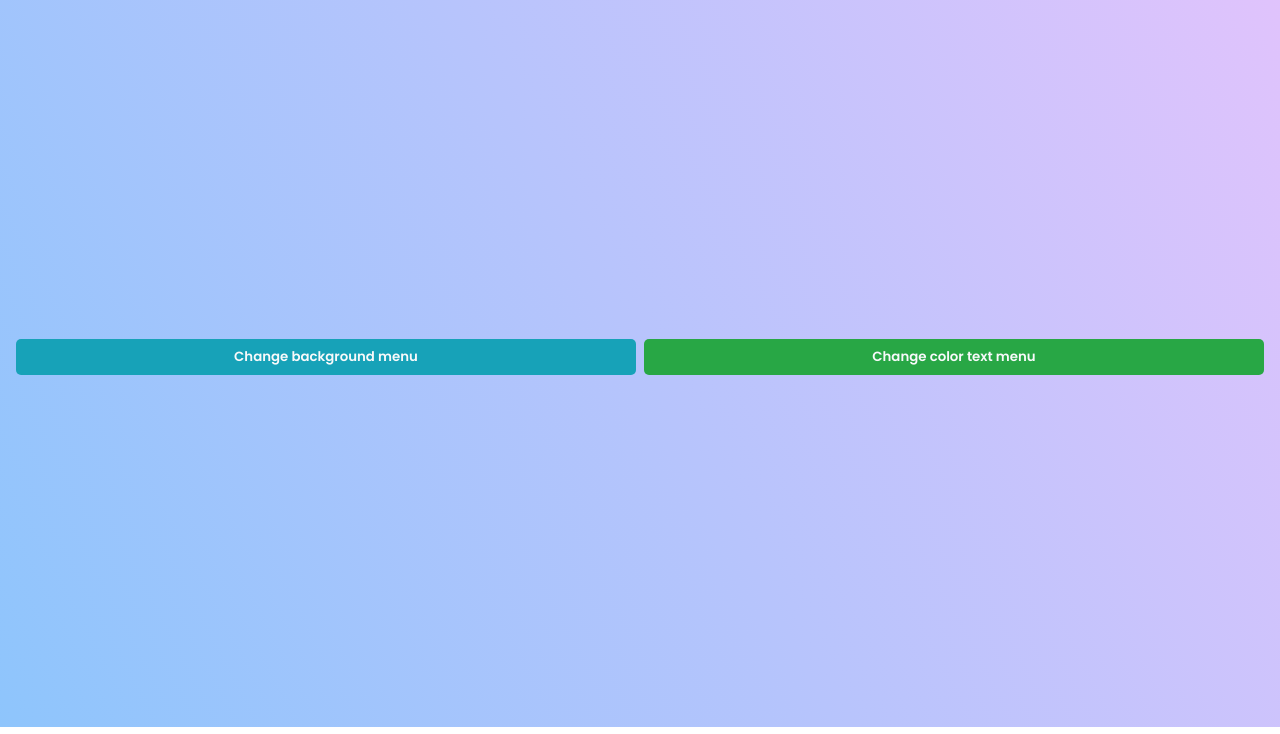
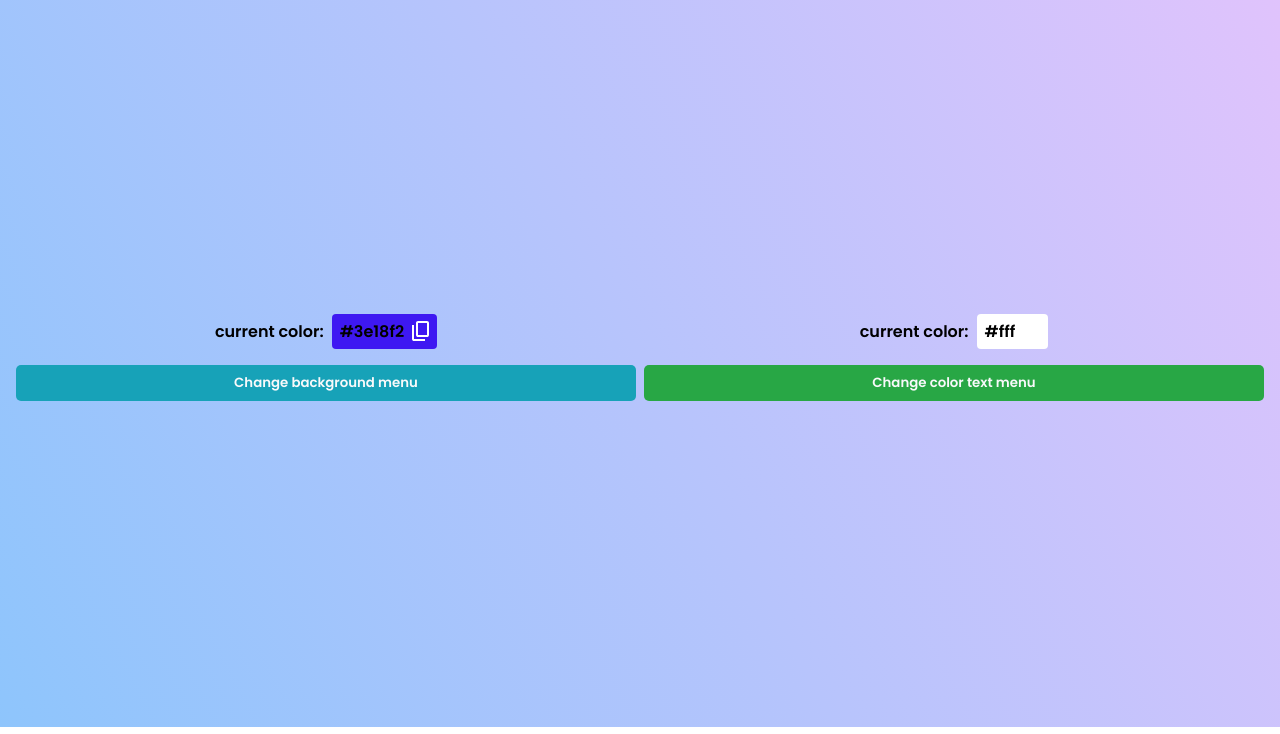
Before and after one commit to GersonBenito/menu-responsive, a plain HTML site: page index.html in a window 1280 px wide. Both pictures are taken after a click on the button "Change background menu". Shown: the part 66-800 px from the top of the page. Drawn offline with Linux system fonts and the light colour scheme.

Commit message:
feat: copy color added and README update

```diff
--- a/index.html
+++ b/index.html
@@ -48,8 +48,34 @@
     <!-- content -->
     <div class="content-page">
         <div class="actions">
-            <button class="custom-btn primary btn-bg">Change background menu</button>
-            <button class="custom-btn secondary btn-color">Change color text menu</button>
+            <div class="action">
+                <div class="current-color">
+                    current color:
+                    <span class="color">
+                        <div class="bg">
+                            rgb(86, 197, 127)
+                        </div>
+                        <div class="copy-color">
+                            <img src="./assets/svg/icon-copy.svg" id="background" alt="icon-copy">
+                        </div>
+                    </span>
+                </div>
+                <button class="custom-btn primary btn-bg">Change background menu</button>
+            </div>
+            <div class="action">
+                <div class="current-color">
+                    current color:
+                    <span class="color">
+                        <div class="textColor">
+                            #fff
+                        </div>
+                        <div class="copy-color">
+                            <img src="./assets/svg/icon-copy.svg" id="text" alt="icon-copy">
+                        </div>
+                    </span>
+                </div>
+                <button class="custom-btn secondary btn-color">Change color text menu</button>
+            </div>
         </div>
     </div>
 </body>
--- a/public/js/menu.js
+++ b/public/js/menu.js
@@ -7,8 +7,16 @@ addEventListener('DOMContentLoaded', () => {
     const menu = document.querySelector('.menu');
     const menuOptionsMovil = document.querySelector('.menu-options-collapse');
     const menuOptionsWeb = document.querySelector('.menu-options');
+    const bgColor = document.querySelector('.bg');
+    const textColor = document.querySelector('.textColor');
+    const iconCopyBG = document.querySelector('#background');
+    const iconCopyC = document.querySelector('#text');
 
     let toogle = false;
+    let colorBg = 'rgb(86, 197, 127)';
+    let textC = '#fff';
+    bgColor.parentElement.style.background = colorBg;
+    textColor.parentElement.style.background = textC;
 
     const randomColor = () =>{
         const color = "#xxxxxx".replace(/x/g, y=>(Math.random()*16|0).toString(16));
@@ -23,17 +31,29 @@ addEventListener('DOMContentLoaded', () => {
     }
 
     const changeBacground = () => {
-        menu.style.backgroundColor = randomColor();
+        const color = randomColor();
+        menu.style.backgroundColor = color;
+        bgColor.textContent = color;
+        bgColor.parentElement.style.background = color;
+        colorBg = color;
     }
 
     const changeTextColor = () => {
-        // console.log(menuOptionsMovil.style);
-        menuOptionsMovil.style.color = randomColor();
-        menuOptionsWeb.style.color = randomColor();
+        const color = randomColor();
+        menuOptionsMovil.style.color = color;
+        menuOptionsWeb.style.color = color;
+        textColor.textContent = color;
+        textColor.parentElement.style.background = color;
+        textC = color;
+    }
+
+    const copyColor = (color) => {
+        navigator.clipboard.writeText(color);
     }
 
     iconMenuMovil.addEventListener('click', toggleMenu);
     btnBackground.addEventListener('click', changeBacground);
     btnColor.addEventListener('click', changeTextColor);
-
+    iconCopyBG.addEventListener('click', () => copyColor(colorBg));
+    iconCopyC.addEventListener('click', () => copyColor (textC));
 });
--- a/src/scss/main.scss
+++ b/src/scss/main.scss
@@ -127,6 +127,12 @@
     }
 }
 
+@media screen and (min-width: 768px){
+    .menu-collapse{
+        display: none !important;
+    }
+}
+
 // start  content page
 .content-page{
     height: 92.5vh;
@@ -142,6 +148,7 @@
     font-weight: 700;
     border-radius: 5px;
     cursor: pointer;
+    width: 100%;
     &:hover{
         opacity: 0.8;
     }
@@ -162,3 +169,28 @@
     align-items: center;
     height: 100%;
 }
+
+// colors
+.current-color{
+    font-family: 'Poppins', sans-serif;
+    font-weight: 700;
+    text-align: center;
+    font-size: 16px;
+    margin-bottom: 16px;
+    display: flex;
+    align-items: center;
+    justify-content: center;
+    gap: 8px;
+    .copy-color{
+        display: flex;
+        align-items: center;
+        justify-content: center;
+        cursor: pointer;
+    }
+    .color{
+        padding: 5px 8px;
+        border-radius: 4px;
+        display: flex;
+        gap: 8px;
+    }
+}
```
Also changed, not shown: assets/1.png, assets/2.png, assets/3.png, assets/4.png, assets/5.png, assets/6.png (deleted), assets/svg/icon-copy.svg (added), public/css/main.css, 2 other files.
